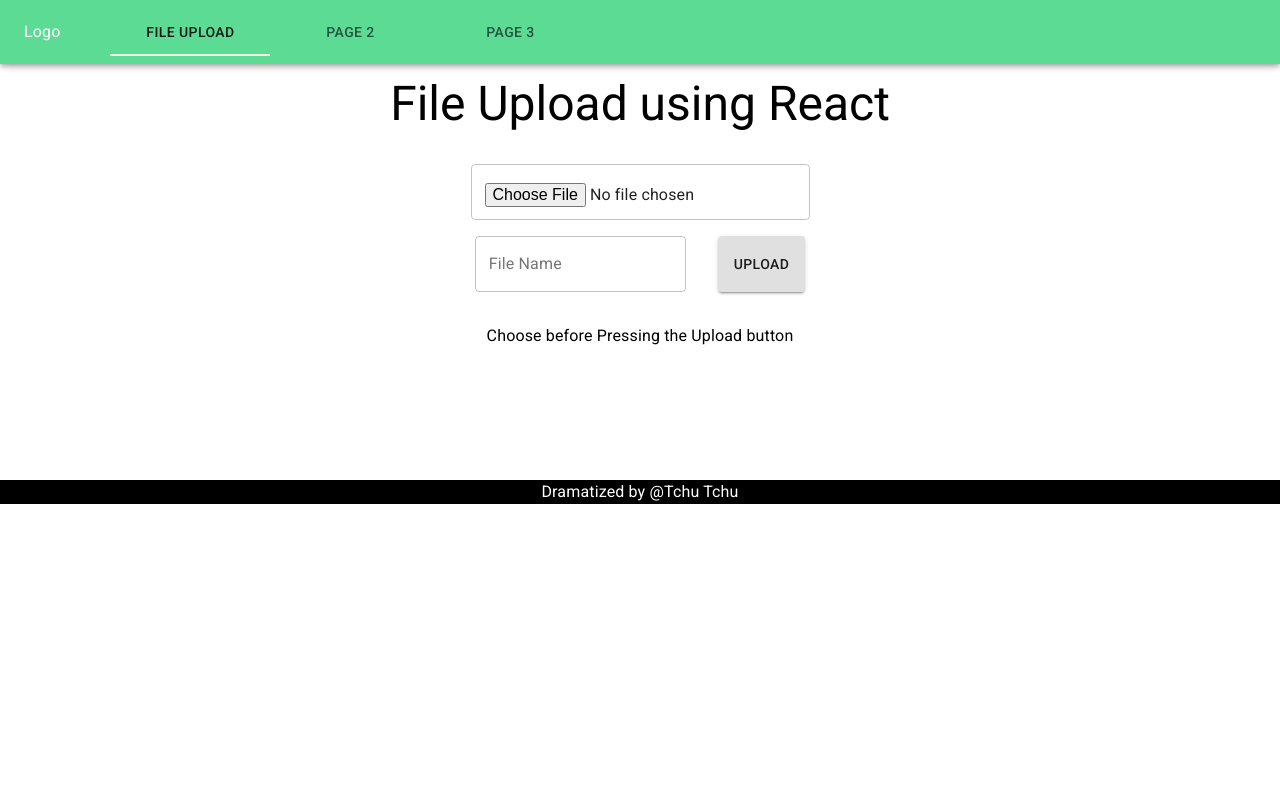
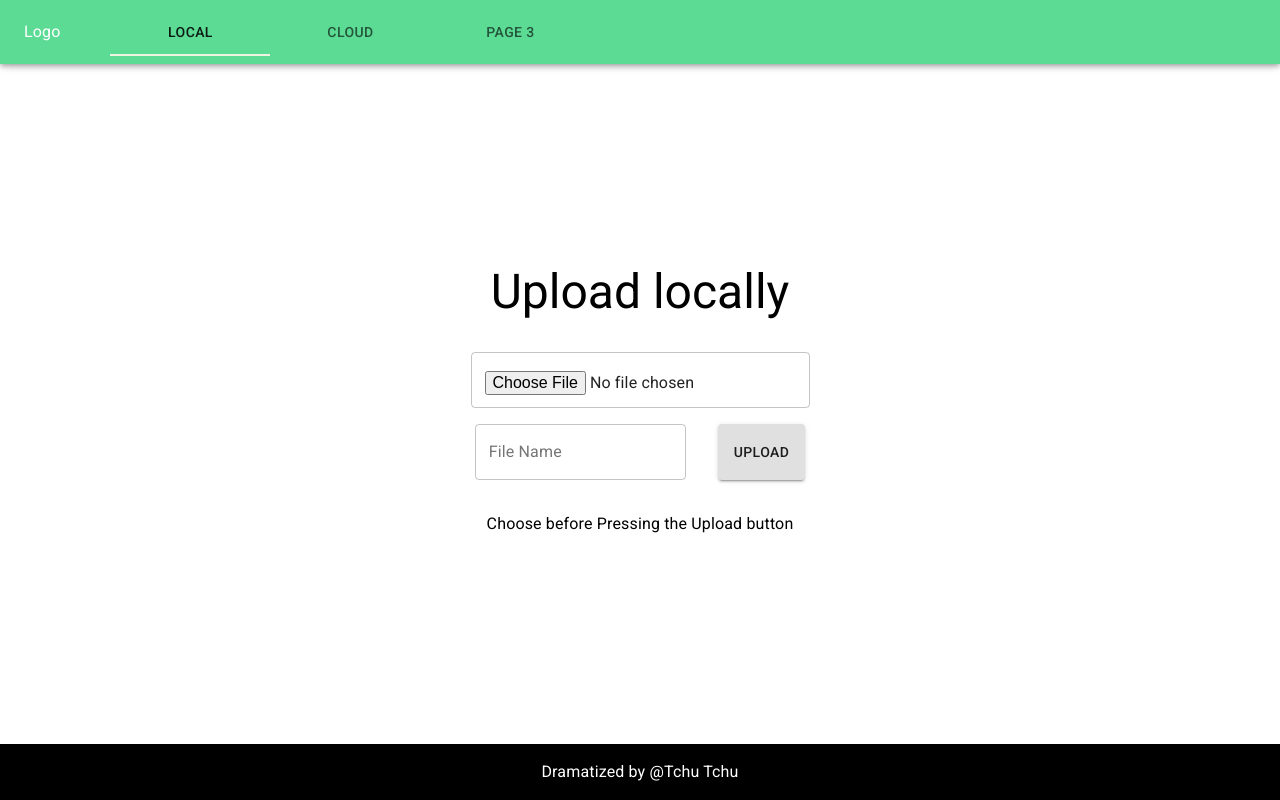
Before and after one commit to tetianasabanina/file-upload-mern, a React (Create React App) app in the folder file-upload-frontend/: page / in a window 1280 px wide. Built offline with nearby package versions, Linux system fonts and the light colour scheme.

Commit message:
Make footer stick on the bottom

```diff
--- a/file-upload-frontend/src/App.js
+++ b/file-upload-frontend/src/App.js
@@ -9,18 +9,23 @@ import SecondPage from './components/page2';
 import ThirdPage from './components/page3';
 import Footer from './components/footer/footer';
 import theme from './utils/theme';
+import './app.css';
 
 function App() {
   return (
     <Router>
       <ThemeProvider theme={theme}>
-        <Grid container>
-          <Navbar />
-          <Route path="/" exact component={FirstPage} />
-          <Route path="/second" exact component={SecondPage} />
-          <Route path="/third" exact component={ThirdPage} />
+        <Grid container direction="column" alignItems="center" justify="space-between" className="wrapper">
+          <Grid container item>
+            <Navbar />
+          </Grid>
+          <Grid container item style={{ flexGrow: 1 }}>
+            <Route path="/" exact component={FirstPage} />
+            <Route path="/second" exact component={SecondPage} />
+            <Route path="/third" exact component={ThirdPage} />
+          </Grid>
+          <Footer />
         </Grid>
-        <Footer />
       </ThemeProvider>
     </Router>
   );
--- /dev/null
+++ b/file-upload-frontend/src/app.css
@@ -0,0 +1,3 @@
+.wrapper {
+  min-height: 100vh;
+}
--- a/file-upload-frontend/src/components/footer/footer.css
+++ b/file-upload-frontend/src/components/footer/footer.css
@@ -1,11 +1,12 @@
 .footer {
-  margin-top: calc(5% + 60px);
-  margin-left: 0px;
-  margin-right: 0px;
-  margin-bottom: 0px;
+  margin-top: 1rem;
+  padding: 1rem;
+  position: fixed;
   bottom: 0;
+  left: 0;
   background-color: #000;
   color: #fff;
+  width: 100%;
 }
 
 body {
--- a/file-upload-frontend/src/components/footer/footer.js
+++ b/file-upload-frontend/src/components/footer/footer.js
@@ -5,7 +5,7 @@ import { Grid, Typography } from '@material-ui/core';
 import './footer.css';
 
 const Footer = () => (
-  <Grid className="footer">
+  <Grid item xs className="footer">
     <Typography style={{ textAlign: 'center' }}>Dramatized by @Tchu Tchu</Typography>
   </Grid>
 );
--- a/file-upload-frontend/src/components/navbar/navbar.js
+++ b/file-upload-frontend/src/components/navbar/navbar.js
@@ -35,7 +35,7 @@ const Navbar = () => {
   const classes = useStyles();
 
   return (
-    <Grid container style={{ marginTop: '68px' }}>
+    <Grid container item>
       <AppBar color="primary">
         <Toolbar>
           <Typography style={{ color: '#FFF' }}>Logo</Typography>
@@ -49,8 +49,8 @@ const Navbar = () => {
               onChange={handleClickTab}
               className={classes.tabMargin}
             >
-              <Tab label="File Upload" disableRipple to="/" component={Link} />
-              <Tab label="Page 2" disableRipple to="/second" component={Link} />
+              <Tab label="Local" disableRipple to="/" component={Link} />
+              <Tab label="Cloud" disableRipple to="/second" component={Link} />
               <Tab label="Page 3" disableRipple to="/third" component={Link} />
             </Tabs>
           )}
--- a/file-upload-frontend/src/components/page1.js
+++ b/file-upload-frontend/src/components/page1.js
@@ -90,7 +90,7 @@ const FirstPage = () => {
     <Grid container justify="center" item xs={12} spacing={2} style={{ margin: 'auto' }}>
       <Grid container justify="center" item xs={12}>
         <Typography variant="h3" style={{ textAlign: 'center' }}>
-          File Upload using React
+          Upload locally
         </Typography>
       </Grid>
       <Grid container justify="center" direction="column" item xs={12}>
--- a/file-upload-frontend/src/components/page2.js
+++ b/file-upload-frontend/src/components/page2.js
@@ -2,7 +2,7 @@ import React from 'react';
 import { Grid, Typography } from '@material-ui/core';
 
 const SecondPage = () => (
-  <Grid container>
+  <Grid container item xs={12} justify="center">
     <Typography>You are on the 2nd component!</Typography>
   </Grid>
 );
```
